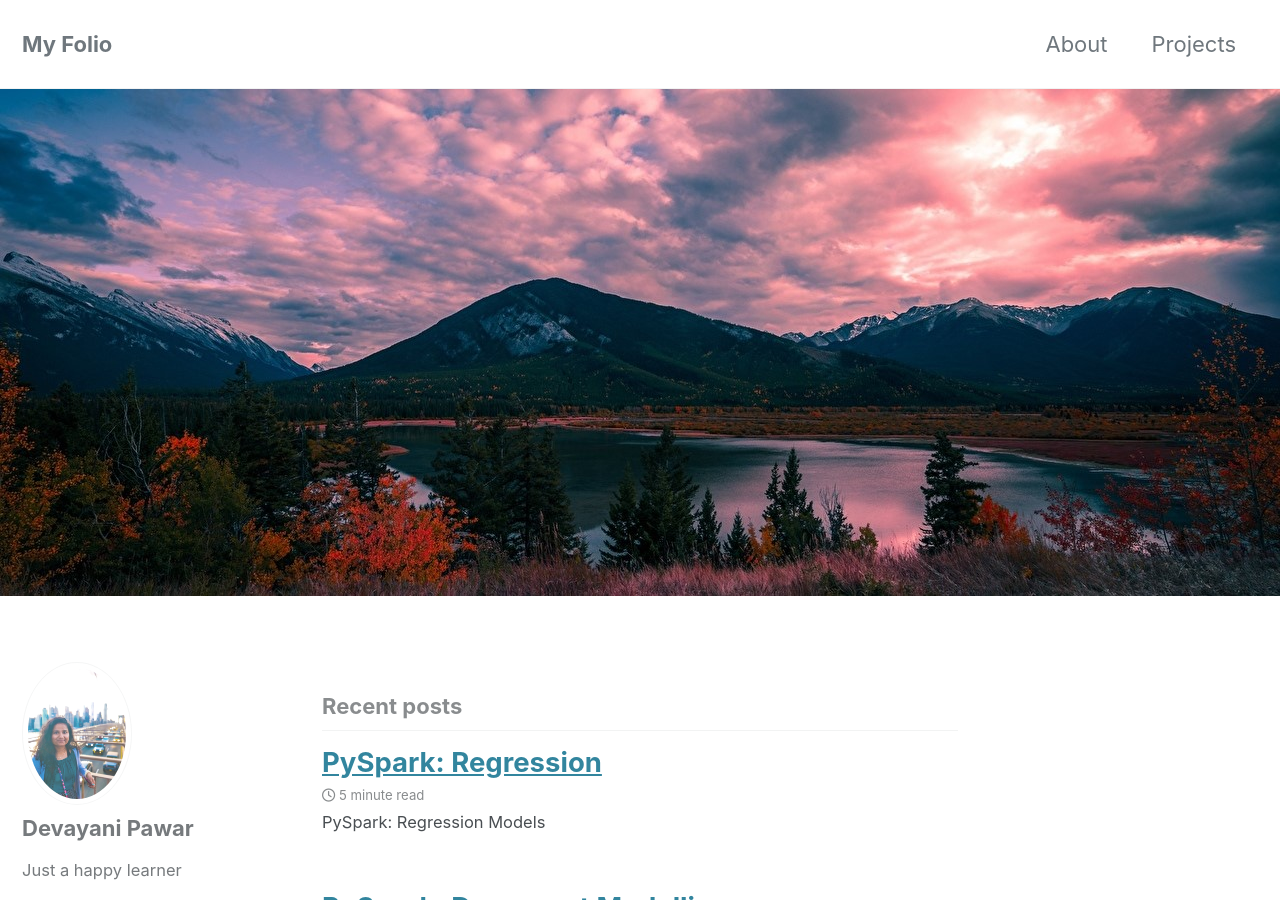
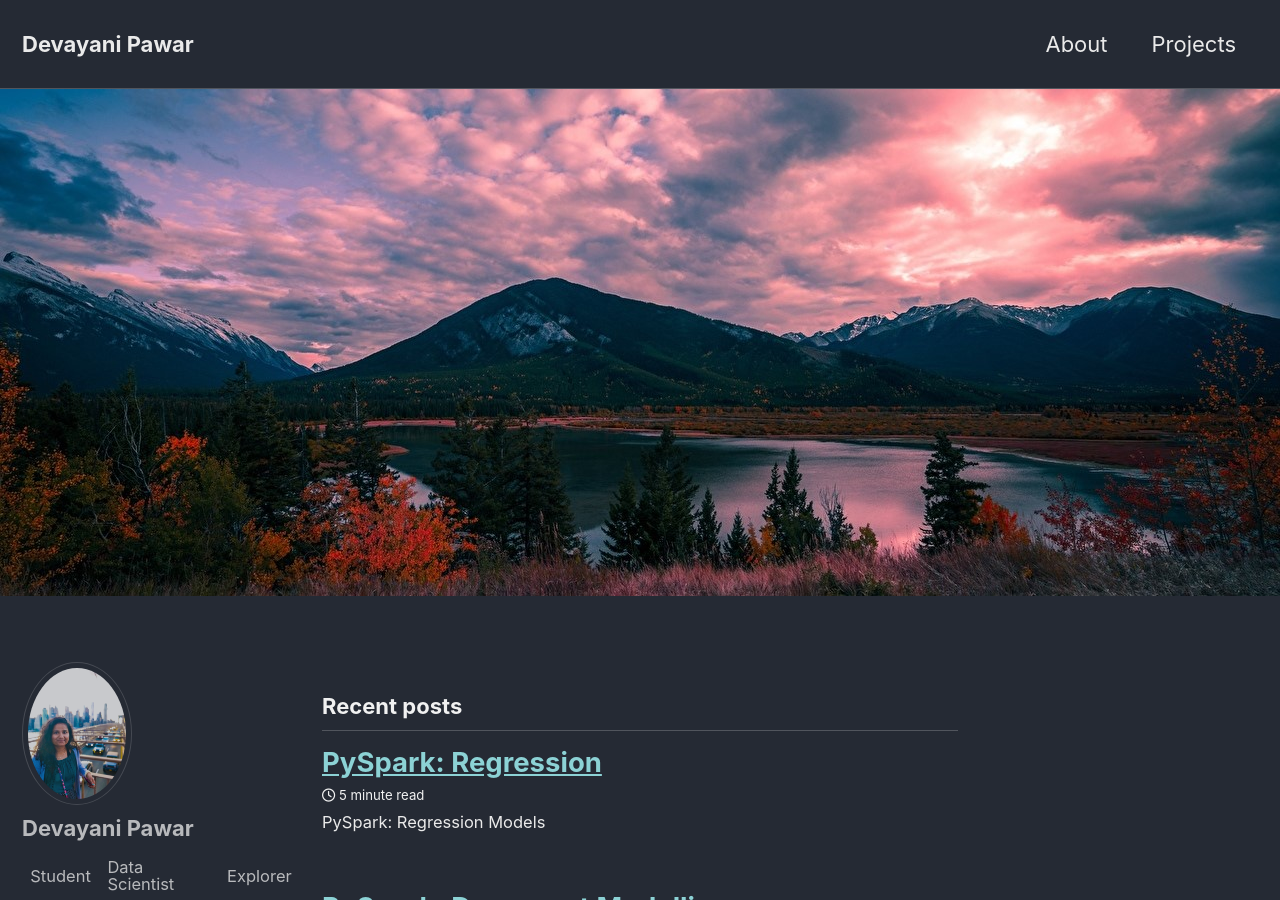
Before and after one commit to devayanipowar/devayanipowar.github.io, a Jekyll site: the page built from index.html, in a window 1280 px wide and 900 px high. Built offline with Jekyll 4.4.1, drawn with Linux system fonts in a browser that asks for light colours; cached includes are drawn as plain includes; nearby versions of some CDN libraries; the list of posts is cut into pages by our own code.

Commit message:
update - 4

```diff
--- a/_config.yml
+++ b/_config.yml
@@ -12,11 +12,11 @@
 
 # theme                  : "minimal-mistakes-jekyll"
 # remote_theme           : "mmistakes/minimal-mistakes"
-minimal_mistakes_skin    : "default" # "air", "aqua", "contrast", "dark", "dirt", "neon", "mint", "plum", "sunrise"
+minimal_mistakes_skin    : "dark" # "air", "aqua", "contrast", "dark", "dirt", "neon", "mint", "plum", "sunrise"
 
 # Site Settings
 locale                   : "en-US"
-title                    : "My Folio"
+title                    : "Devayani Pawar"
 title_separator          : "-"
 subtitle                 : # site tagline that appears below site title in masthead
 name                     : "Devayani Pawar"
@@ -109,7 +109,7 @@ analytics:
 author:
   name             : "Devayani Pawar"
   avatar           : "/images/bio.jpeg"# path of avatar image, e.g. "/assets/images/bio-photo.jpg"
-  bio              : "Just a happy learner"
+  bio              : "Student | Data Scientist | Explorer"
   location         : "Washington DC"
   email            : "dpawar@gmu.edu"
   links:
@@ -127,7 +127,7 @@ author:
       # url: "https://facebook.com/"
     - label: "GitHub"
       icon: "fab fa-fw fa-github"
-      url: "https://devayanipowar.github.io/"
+      url: "https://github.com/devayanipowar?tab=repositories"
     - label: "Instagram"
       icon: "fab fa-fw fa-instagram"
       # url: "https://instagram.com/"
```
